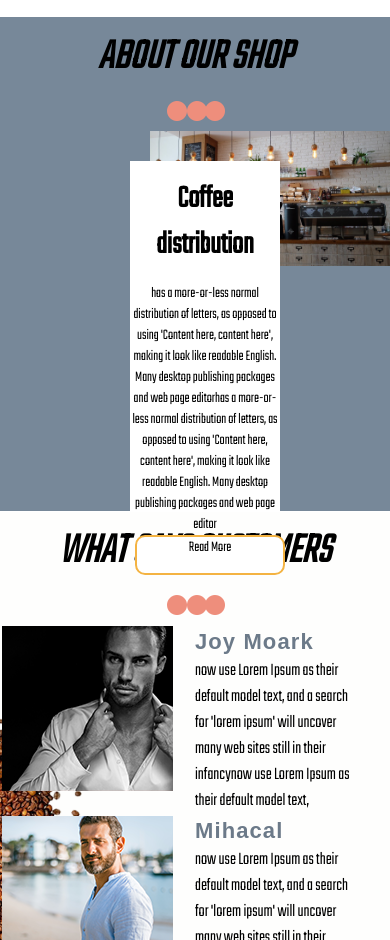
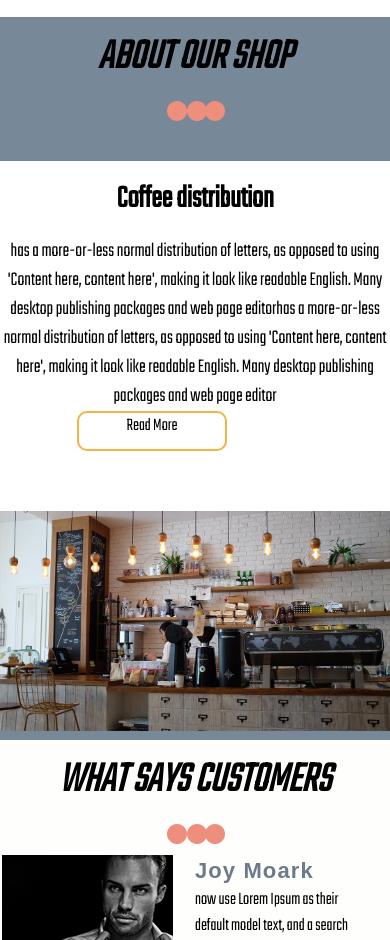
Before and after one commit to umangrathod11/teashop, a plain HTML site: page index.html in a window 390 px wide. Shown: the part 1006-1946 px from the top of the page. Drawn offline with nearby package versions, Linux system fonts and the light colour scheme; a web font is replaced by a local one.

Commit message:
add a project

```diff
--- a/index.css
+++ b/index.css
@@ -508,14 +508,16 @@ font-family: 'Teko', sans-serif;
         order:2;
 
        }
-       .abt-info{
-        order:1;
-        font-size: 15px;
+       .about_taital_box{
+        transform: translate(0);
+        width: 100%;
        }
-       .about_text{
-        line-height: normal;
-        font-size: 15px !important;
+       .abt-img{
+          width: 100%;
        }
+     .abt-info{
+        flex-wrap: wrap;
+     }
        .readmore_btn{
         position: relative;
         top:-20px;
```
